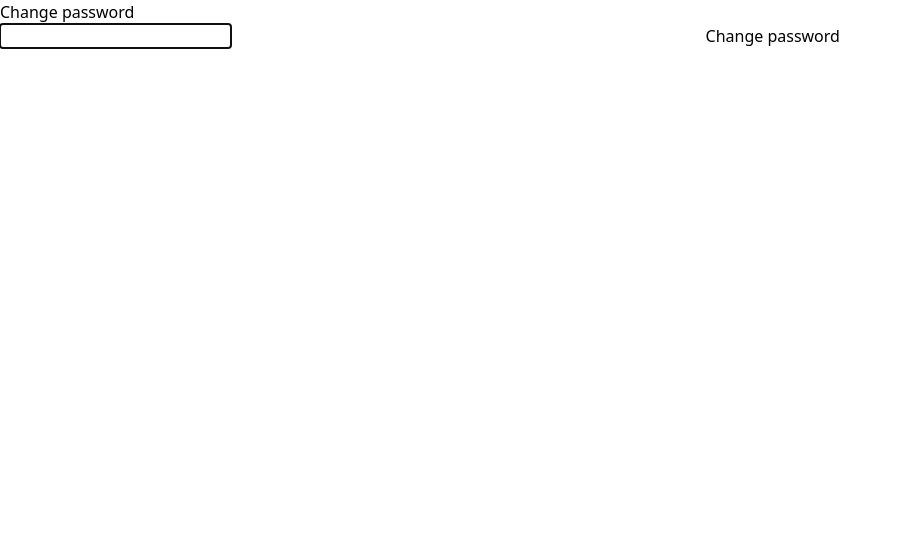
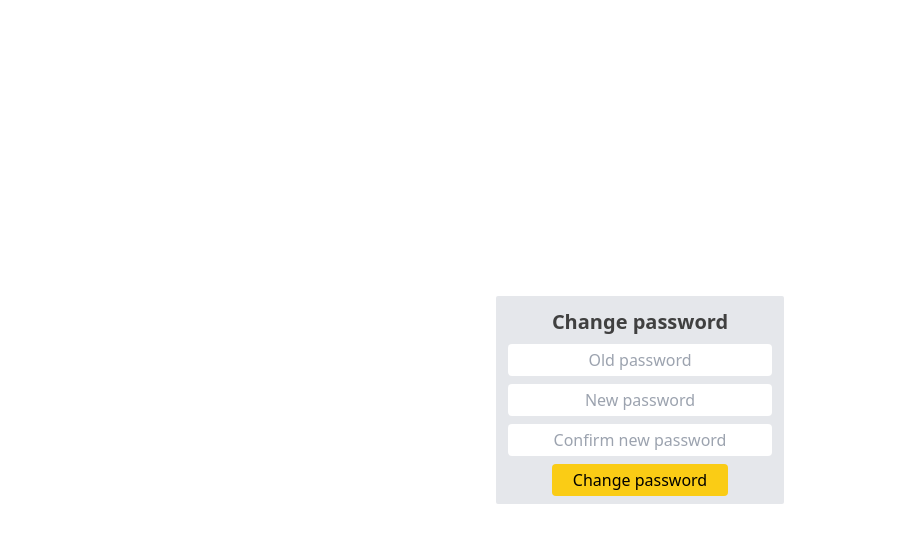
Before and after one commit to wartinich/UAVoiceGenerator, a Django app: page /change-password/ in a window 1280 px wide. Shown: the top 543 px of the page, without its empty margins (0-902 px from the left). Run offline with Django 4.2, Linux system fonts and the light colour scheme; the visitor is signed in with stand-in values (Sample User, id 1); parts of the project's set-up code (start-up, migrations or seed data) failed here and were passed over; some libraries are stand-ins or nearby versions.

Commit message:
Customize Password change form

```diff
--- a/src/templates/profile/change_password.html
+++ b/src/templates/profile/change_password.html
@@ -2,15 +2,35 @@
 
 {% block title %}Change password{% endblock %}
 
+{% block visual %}
+<style type="text/tailwindcss">
+    .change_password_form{
+        @apply bg-gray-200 text-center m-auto p-3 rounded-sm w-72 h-52 block absolute right-0 bottom-0 top-0 left-0
+    }
+
+    input{
+        @apply block text-center rounded p-1 m-2 ml-0 w-full focus:outline-none outline-none
+    }
+
+
+    .btn{
+        @apply bg-yellow-400 rounded p-1 w-2/3 hover:bg-yellow-500
+    }
+
+    h1{
+        @apply text-xl font-bold text-center text-neutral-700
+    }
+
+</style>
+{% endblock %}
+
 {% block content %}
-
-<form method="POST">
+    <form class="change_password_form" method="POST">
         <h1>Change password</h1>
         {% csrf_token %}
         {{ form.old_password }}
         {{ form.new_password1 }}
         {{ form.new_password2 }}
-    <button>Change password</button>
+        <button class="btn">Change password</button>
     </form>
-
 {% endblock %}
--- a/src/users/forms.py
+++ b/src/users/forms.py
@@ -1,6 +1,6 @@
 from django import forms
 from users.models import User
-from django.contrib.auth.forms import UserCreationForm, AuthenticationForm
+from django.contrib.auth.forms import UserCreationForm, AuthenticationForm, PasswordChangeForm
 
 
 class RegisterForm(UserCreationForm):
@@ -37,3 +37,10 @@
     class Meta:
         model = User
         fields = ['email', 'username', 'first_name', 'last_name', 'last_name', 'birth_date', 'avatar_image']
+
+
+class CustomChangePasswordForm(PasswordChangeForm):
+    """Customize PasswordChangeForm"""
+    old_password = forms.CharField(widget=forms.PasswordInput(attrs={'placeholder': 'Old password'}))
+    new_password1 = forms.CharField(widget=forms.PasswordInput(attrs={'placeholder': 'New password'}))
+    new_password2 = forms.CharField(widget=forms.PasswordInput(attrs={'placeholder': 'Confirm new password'}))
--- a/src/users/urls.py
+++ b/src/users/urls.py
@@ -2,6 +2,7 @@
 from users.views import RegisterPageView, LoginPageView, UpdateUserView
 from django.contrib.auth.views import LogoutView
 from django.contrib.auth import views as auth_views
+from users.forms import CustomChangePasswordForm
 
 urlpatterns = [
     path('sign_up/', RegisterPageView.as_view(), name='sign_up'),
@@ -10,12 +11,15 @@
 
     path('profile/', UpdateUserView.as_view(), name='profile'),
 
+    # Change password
     path('change-password/',
          auth_views.PasswordChangeView.as_view(
             template_name='profile/change_password.html',
-            success_url = '/'
+            success_url = '/profile/',
+            form_class = CustomChangePasswordForm
          ),
             name='change_password'),
+
     # Forget Password
     path('password-reset/',
          auth_views.PasswordResetView.as_view(
```
Also changed, not shown: 1 other file. Lines whose indentation alone changed are shown as unchanged.
